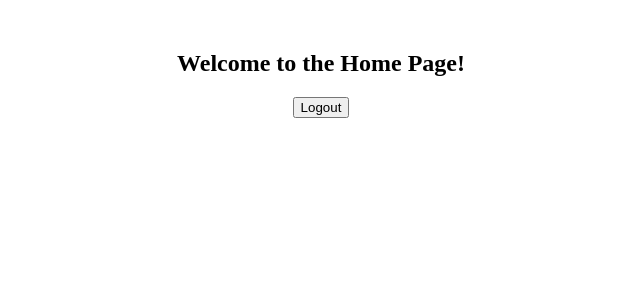
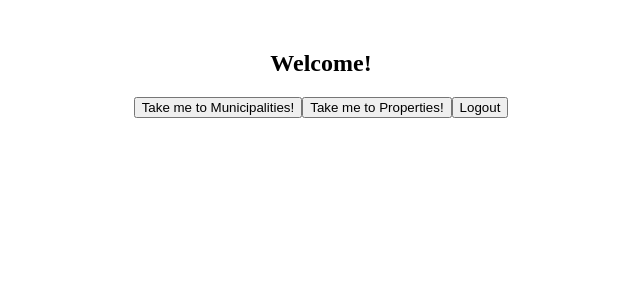
Before and after one commit to Immrudul/property-muni-management, a React (Create React App) app in the folder frontend/: page /home in a window 1280 px wide. Shown: the top 300 px of the page, without its empty margins (319-959 px from the left). Built offline with nearby package versions, Linux system fonts and the light colour scheme; sample sign-in values are in the browser's storage.

Commit message:
frontend navigation for municipalities and properties

```diff
--- a/frontend/src/pages/Home.tsx
+++ b/frontend/src/pages/Home.tsx
@@ -13,7 +13,13 @@ const Home = () => {
 
   return (
     <div style={{ textAlign: "center", marginTop: "50px" }}>
-      <h2>Welcome to the Home Page!</h2>
+      <h2>Welcome!</h2>
+      <button onClick={() => navigate("/municipalities")}>
+        Take me to Municipalities!
+      </button>
+      <button onClick={() => navigate("/properties")}>
+        Take me to Properties!
+      </button>
       <button onClick={auth.logout}>Logout</button>
     </div>
   );
--- /dev/null
+++ b/frontend/src/pages/Municipalities.tsx
@@ -0,0 +1,11 @@
+import React from 'react'
+
+const Municipalities = () => {
+  return (
+    <div>
+      Municipalities
+    </div>
+  )
+}
+
+export default Municipalities
--- /dev/null
+++ b/frontend/src/pages/Properties.tsx
@@ -0,0 +1,11 @@
+import React from 'react'
+
+const Properties = () => {
+  return (
+    <div>
+      Properties
+    </div>
+  )
+}
+
+export default Properties
--- a/frontend/src/routes/AppRoutes.tsx
+++ b/frontend/src/routes/AppRoutes.tsx
@@ -4,6 +4,8 @@ import Login from "../pages/Login";
 import Home from "../pages/Home";
 import { AuthProvider } from "../context/AuthContext";
 import ProtectedRoute from "./ProtectedRoute";
+import Municipalities from "../pages/Municipalities";
+import Properties from "../pages/Properties";
 
 const AppRoutes: React.FC = () => {
   return (
@@ -12,6 +14,8 @@ const AppRoutes: React.FC = () => {
         <Routes>
           <Route path="/login" element={<Login />} />
           <Route path="/home" element={<ProtectedRoute><Home /></ProtectedRoute>} />
+          <Route path="/municipalities" element={<ProtectedRoute><Municipalities /></ProtectedRoute>} />
+          <Route path="/properties" element={<ProtectedRoute><Properties /></ProtectedRoute>} />
           <Route path="*" element={<Navigate to="/login" />} />
         </Routes>
       </Router>
```
